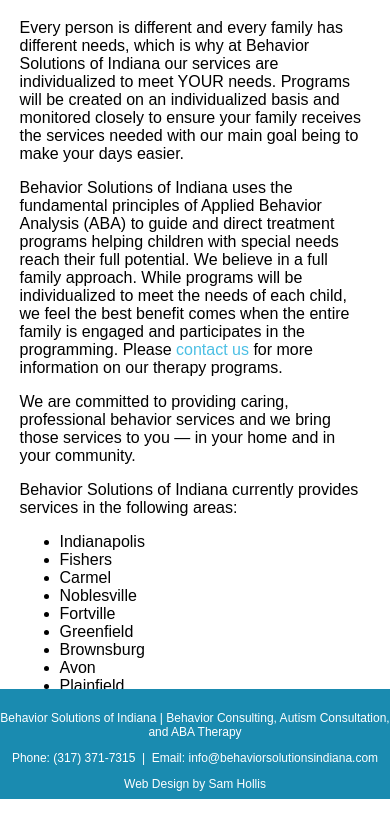
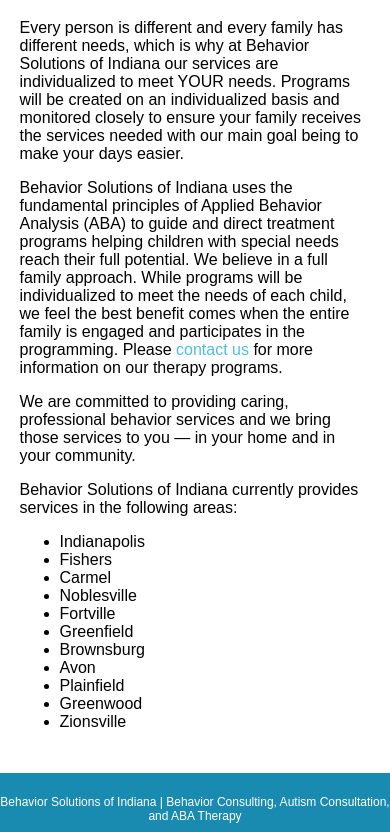
Before and after one commit to hollissam3/Behavior-Solutions-Indiana-Website, a website: page app/index.html in a window 390 px wide. Shown: the part 261-1093 px from the top of the page. Before the commit the page ends 1060 px from the top, so only its background shows below. Drawn offline with nearby package versions, Linux system fonts and the light colour scheme; files that its build step writes are made by us from their sources.

Commit message:
Fixed footer on mobile

```diff
--- a/app/styles/_general.scss
+++ b/app/styles/_general.scss
@@ -13,6 +13,14 @@
   padding: 0 5%;
   overflow: auto;
   padding-bottom: 13.3%;
+
+  @media screen and (max-width: 720px) {
+    padding-bottom: 20%;
+  }
+
+  @media screen and (max-width: 400px) {
+    padding-bottom: 40%;
+  }
 }
 
 a {
@@ -86,6 +94,10 @@
   left: 0;
   width: 100%;
   height: 100px;
+
+  @media screen and (max-width: 400px) {
+    height: 120px;;
+  }
 }
 
 /**********************************
```
